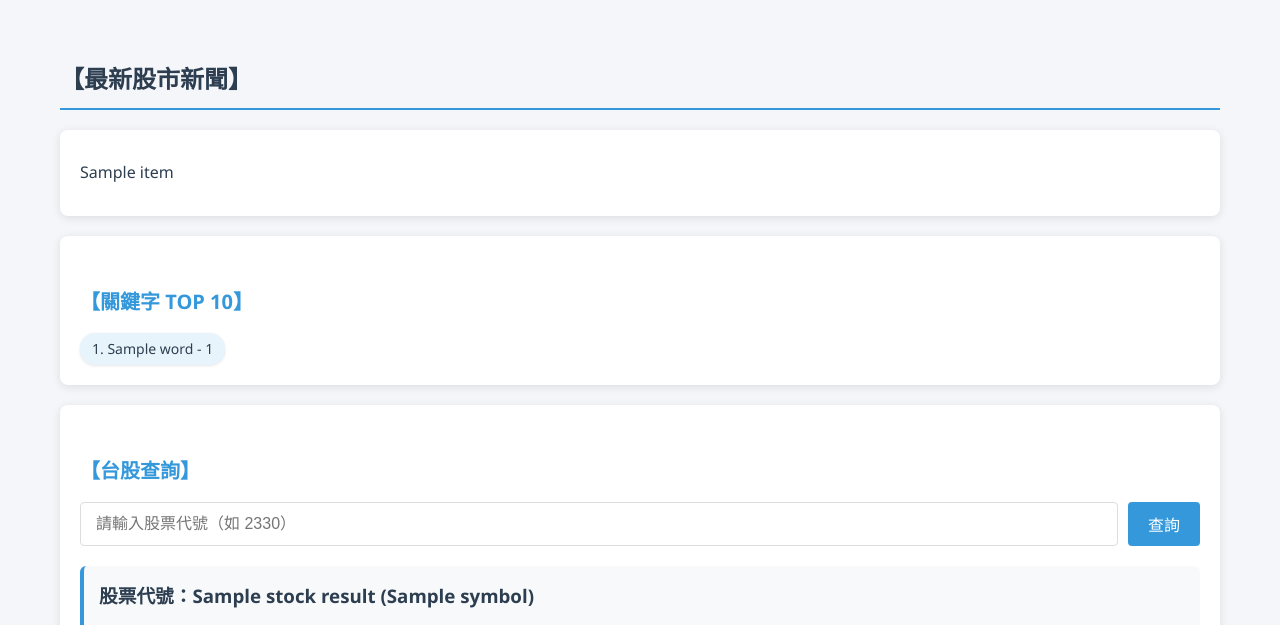
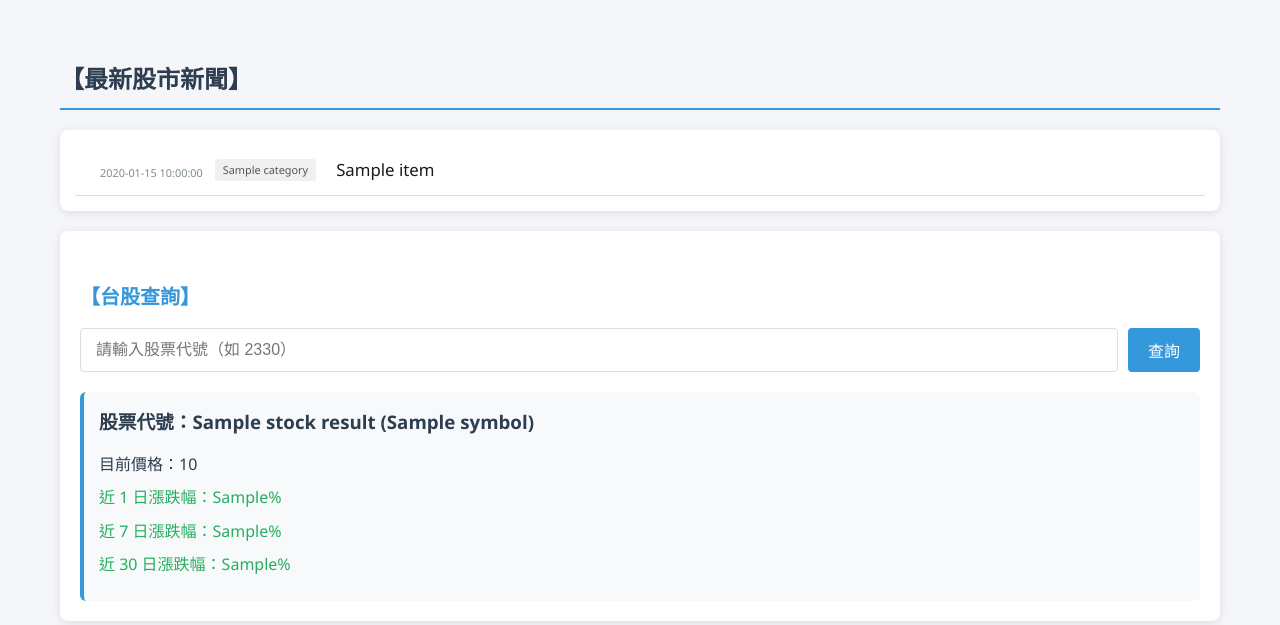
Before and after one commit to cwchang93/python-crawler, a Flask app: template templates/index.html in a window 1280 px wide. Shown: the top 625 px of the page. Run offline with Flask 3, Linux system fonts and the light colour scheme; the template is opened without the code that fills it: most values are stand-ins (such as "Sample title", 1, 10 or a date in 2020).

Commit message:
feat: add hot news

```diff
--- a/app.py
+++ b/app.py
@@ -7,26 +7,221 @@ import yfinance as yf
 import pandas as pd
 import twstock
 from datetime import datetime, timedelta
+from datetime import datetime as dt
 
 app = Flask(__name__)
 
+# Add datetime filter to format timestamps
+@app.template_filter('datetimeformat')
+def datetimeformat(timestamp):
+    if not timestamp:
+        return ''
+    try:
+        # Convert timestamp to datetime object if it's a Unix timestamp
+        if isinstance(timestamp, (int, float)):
+            timestamp = dt.fromtimestamp(timestamp)
+        return timestamp.strftime('%Y-%m-%d %H:%M')
+    except:
+        return str(timestamp)
+
 def fetch_yahoo_news():
-    url = "https://tw.stock.yahoo.com/"
-    res = requests.get(url)
-    soup = BeautifulSoup(res.text, 'html.parser')
-    news_items = []
+    """Fetch latest stock market news from CNYES"""
+    print("\n=== Starting to fetch news from CNYES ===")
+    try:
+        url = "https://news.cnyes.com/news/cat/headline"
+        headers = {
+            'User-Agent': 'Mozilla/5.0 (Macintosh; Intel Mac OS X 10_15_7) AppleWebKit/537.36 (KHTML, like Gecko) Chrome/91.0.4472.124 Safari/537.36',
+            'Referer': 'https://news.cnyes.com/'
+        }
 
-    for item in soup.select('a[data-ylk*="t1:a1"]')[:10]:
-        title = item.text.strip()
-        link = "https://tw.stock.yahoo.com" + item['href']
-        news_items.append({'title': title, 'link': link})
-    return news_items
+        print(f"Making request to: {url}")
+        res = requests.get(url, headers=headers, timeout=10)
+        print(f"Response status code: {res.status_code}")
+        res.raise_for_status()
+
+        # Save the response for debugging
+        with open('cnyes_response.html', 'w', encoding='utf-8') as f:
+            f.write(res.text)
+        print("Saved response to cnyes_response.html")
+
+        soup = BeautifulSoup(res.text, 'lxml')
+        news_items = []
+
+        # Find all news items - they are in li elements with class 'l6okjhz'
+        news_elements = soup.select('li.l6okjhz')
+        print(f"Found {len(news_elements)} news items in the page")
+
+        for idx, item in enumerate(news_elements[:10], 1):  # Get top 10 news
+            try:
+                # Find the title element which is in p.list-title.t2a6dmk > a
+                title_elem = item.select_one('p.list-title.t2a6dmk a')
+                if not title_elem:
+                    print(f"No title element found in item {idx}")
+                    continue
+
+                title = title_elem.get('title', '').strip()
+                if not title:
+                    title = title_elem.get_text(strip=True)
+
+                # Get the link
+                href = title_elem.get('href', '')
+
+                # Get the time and category
+                time_elem = item.select_one('time.n1hj6r9n')
+                time_str = time_elem.get_text(strip=True) if time_elem else ''
+
+                # Try to parse the date from the time string
+                try:
+                    # If the time_str is in format 'MM-DD', add current year
+                    if '-' in time_str and len(time_str.split('-')) == 2:
+                        month, day = time_str.split('-')
+                        formatted_date = f"{month}-{day}"
+                    # If it's a full date string, extract just the date part
+                    elif ' ' in time_str:
+                        date_part = time_str.split(' ')[0]
+                        # Parse and reformat to MM-DD
+                        parsed_date = datetime.strptime(date_part, '%Y-%m-%d')
+                        formatted_date = parsed_date.strftime('%m-%d')
+                    else:
+                        formatted_date = time_str  # Fallback to original if format is unexpected
+                except Exception as e:
+                    print(f"Error parsing date: {e}")
+                    formatted_date = time_str  # Fallback to original if parsing fails
+
+                category_elem = item.select_one('p.c1m5ajah span')
+                category = category_elem.get_text(strip=True) if category_elem else ''
+
+                print(f"\n--- Processing item {idx} ---")
+                print(f"Title: {title}")
+                print(f"Date: {formatted_date}")
+                print(f"Category: {category}")
+                print(f"Href: {href}")
+
+                # Make sure we have both title and link
+                if title and href:
+                    # Convert relative URL to absolute if needed
+                    if href.startswith('/'):
+                        href = f"https://news.cnyes.com{href}"
+
+                    news_items.append({
+                        'title': title,
+                        'link': href,
+                        'time': formatted_date,  # Only date in MM-DD format
+                        'category': category
+                    })
+                    print("✓ Added to news items")
+                else:
+                    print("✗ Missing title or href")
+
+            except Exception as e:
+                print(f"Error processing news item {idx}: {e}")
+                print(f"Item HTML: {str(item)[:200]}...")
+                continue
+
+        print(f"\n=== Successfully fetched {len(news_items)} news items ===")
+        for idx, item in enumerate(news_items, 1):
+            print(f"{idx}. [{item.get('category', '')}] {item['title']}")
+            print(f"   {item['link']}")
+
+        return news_items
+
+    except requests.RequestException as e:
+        print(f"Error fetching news from CNYES: {e}")
+        if 'res' in locals():
+            print(f"Response content: {res.text[:500]}...")
+        # Fallback to empty list if there's an error
+        return []
 
 def extract_keywords(news_items):
     text = "".join([item['title'] for item in news_items])
     words = jieba.lcut(text)
-    keywords = [w for w in words if len(w) > 1]
-    return Counter(keywords).most_common(10)
+    # Filter out common words and keep only Chinese words
+    keywords = [w for w in words if len(w) > 1 and '\u4e00' <= w <= '\u9fff']
+    return [word for word, count in Counter(keywords).most_common(10)]
+
+def fetch_news_from_anue_hu(keyword):
+    """Fetch news from Anue (鉅亨網) with better compatibility"""
+    try:
+        print(f"Trying to fetch news from Anue for keyword: {keyword}")
+        url = f"https://api.cnyes.com/media/api/v1/newsfeed/search"
+        params = {
+            'q': keyword,
+            'limit': 5,
+            'page': 0,
+            'type': 'news'
+        }
+        headers = {
+            'User-Agent': 'Mozilla/5.0 (Macintosh; Intel Mac OS X 10_15_7) AppleWebKit/537.36 (KHTML, like Gecko) Chrome/91.0.4472.124 Safari/537.36',
+            'Referer': 'https://news.cnyes.com/'
+        }
+
+        response = requests.get(url, headers=headers, params=params, timeout=10)
+        news_items = []
+
+        if response.status_code == 200:
+            data = response.json()
+            print(f"Successfully fetched {len(data.get('items', []))} news items from Anue")
+            for item in data.get('items', [])[:5]:
+                try:
+                    news_item = {
+                        'title': item.get('title', '').strip(),
+                        'link': f"https://news.cnyes.com/news/id/{item.get('newsId', '')}",
+                        'time': item.get('publishAt', 0)
+                    }
+                    if news_item['title'] and news_item['link']:
+                        news_items.append(news_item)
+                        print(f"Added news: {news_item['title']}")
+                except Exception as e:
+                    print(f"Error processing Anue news item: {e}")
+        else:
+            print(f"Anue API returned status code: {response.status_code}")
+
+        return news_items
+
+    except Exception as e:
+        print(f"Error in fetch_news_from_anue_hu: {str(e)}")
+        return []
+
+def fetch_news_by_keyword(keyword):
+    """Fetch news related to a specific keyword with better error handling and data validation"""
+    print(f"\n=== Fetching news for keyword: {keyword} ===")
+
+    # Try Anue (鉅亨網) first
+    news_items = fetch_news_from_anue_hu(keyword)
+
+    # If no news from Anue, try Yahoo Finance TW
+    if not news_items:
+        print(f"No news from Anue, trying Yahoo Finance for keyword: {keyword}")
+        try:
+            url = f"https://tw.stock.yahoo.com/_td-stock/api/resource/StockServices.news;symbol={keyword}"
+            headers = {
+                'User-Agent': 'Mozilla/5.0 (Macintosh; Intel Mac OS X 10_15_7) AppleWebKit/537.36 (KHTML, like Gecko) Chrome/91.0.4472.124 Safari/537.36',
+                'Referer': 'https://tw.stock.yahoo.com/'
+            }
+
+            response = requests.get(url, headers=headers, timeout=10)
+            print(f"Yahoo Finance response status: {response.status_code}")
+
+            if response.status_code == 200:
+                data = response.json()
+                print(f"Found {len(data.get('data', []))} news items in Yahoo Finance")
+                for item in data.get('data', [])[:5]:
+                    try:
+                        news_item = {
+                            'title': item.get('title', '').strip(),
+                            'link': item.get('url', '').strip(),
+                            'time': item.get('providerPublishTime', 0)
+                        }
+                        if news_item['title'] and news_item['link']:
+                            news_items.append(news_item)
+                            print(f"Added news: {news_item['title']}")
+                    except Exception as e:
+                        print(f"Error processing Yahoo news item: {e}")
+        except Exception as e:
+            print(f"Error fetching from Yahoo Finance: {e}")
+
+    print(f"Total news items found for {keyword}: {len(news_items)}")
+    return news_items
 
 def analyze_stock(symbol):
     try:
@@ -76,10 +271,22 @@ def get_hot_stocks():
 
 @app.route("/", methods=['GET', 'POST'])
 def index():
+    print("\n=== Starting new request ===")
     news = fetch_yahoo_news()
+    print(f"Fetched {len(news)} news items from Yahoo")
+
     keywords = extract_keywords(news)
+    print(f"Extracted keywords: {keywords}")
+
     stock_result = None
     error_message = None
+    keyword_news = {}
+
+    # Get news for each keyword
+    for keyword in keywords[:3]:  # Limit to top 3 keywords to avoid too many requests
+        print(f"\nProcessing keyword: {keyword}")
+        keyword_news[keyword] = fetch_news_by_keyword(keyword)
+        print(f"Found {len(keyword_news[keyword])} news items for keyword: {keyword}")
 
     if request.method == 'POST':
         symbol = request.form.get('symbol')
@@ -92,7 +299,20 @@ def index():
                 error_message = f"找不到股票代號 {symbol} 的資料"
 
     hot_stocks = get_hot_stocks()
-    return render_template("index.html", news=news, keywords=keywords, stock_result=stock_result, hot_stocks=hot_stocks, error_message=error_message)
+    print("\n=== Rendering template ===")
+    print(f"Keywords with news: {list(keyword_news.keys())}")
+    for keyword, items in keyword_news.items():
+        print(f"- {keyword}: {len(items)} items")
+
+    return render_template(
+        "index.html",
+        news=news,
+        keywords=keywords,
+        keyword_news=keyword_news,
+        stock_result=stock_result,
+        hot_stocks=hot_stocks,
+        error_message=error_message
+    )
 
 if __name__ == "__main__":
     app.run(debug=True)
--- a/static/style.css
+++ b/static/style.css
@@ -53,53 +53,191 @@ h2 {
     list-style: none;
     background: var(--card-bg);
     border-radius: 8px;
-    padding: 20px;
+    padding: 15px;
     box-shadow: 0 2px 10px rgba(0, 0, 0, 0.1);
     margin-bottom: 20px;
+    max-width: 100%;
 }
 
-.news-list li {
-    padding: 10px 0;
+.news-list .news-item {
+    padding: 12px 10px;
     border-bottom: 1px solid var(--border-color);
+    transition: background-color 0.2s;
+    display: flex;
+    align-items: center;
+    justify-content: space-between;
+    gap: 20px;
+
 }
 
-.news-list li:last-child {
-    border-bottom: none;
+.news-list .news-item:hover {
+    background-color: #f9f9f9;
 }
 
-.news-list a {
-    color: var(--primary-color);
+.news-title {
+    color: #1a1a1a;
     text-decoration: none;
-    transition: color 0.3s;
+    font-size: 1.05em;
+    line-height: 1.5;
+    transition: color 0.2s;
+    flex: 1;
+    padding-right: 15px;
 }
 
-.news-list a:hover {
-    color: var(--secondary-color);
+.news-meta {
+    display: flex;
+    align-items: center;
+    gap: 12px;
+    font-size: 0.85em;
+    color: #666;
+    white-space: nowrap;
+    margin-left: auto;
+    padding-left: 15px;
+}
+
+.news-time {
+    color: #e03f19;
+    font-weight: 500;
+    font-size: 0.9em;
+}
+
+.news-category {
+    background-color: #f0f0f0;
+    color: #555;
+    padding: 2px 8px;
+    border-radius: 3px;
+    font-size: 0.8em;
+    display: inline-block;
+}
+
+.news-title:hover {
+    color: #e03f19;
 }
 
 /* Keywords Section */
 .keywords-section {
     background: var(--card-bg);
-    border-radius: 8px;
-    padding: 20px;
+    border-radius: 12px;
+    padding: 25px;
+    margin: 30px 0;
+    box-shadow: 0 4px 15px rgba(0, 0, 0, 0.08);
+}
+
+.keywords-section h2 {
+    color: #2c3e50;
     margin-bottom: 20px;
-    box-shadow: 0 2px 10px rgba(0, 0, 0, 0.1);
+    padding-bottom: 10px;
+    border-bottom: 2px solid #f0f0f0;
+    font-size: 1.5em;
 }
 
 .keywords-list {
-    display: flex;
-    flex-wrap: wrap;
-    gap: 15px;
-    list-style-position: inside;
-    padding: 0;
+    display: grid;
+    grid-template-columns: repeat(auto-fill, minmax(320px, 1fr));
+    gap: 25px;
+    margin-top: 15px;
 }
 
-.keywords-list li {
-    background: #e8f4fc;
-    padding: 5px 12px;
-    border-radius: 15px;
-    font-size: 14px;
-    box-shadow: 0 1px 3px rgba(0, 0, 0, 0.1);
+.keyword-item {
+    background: #ffffff;
+    border-radius: 10px;
+    padding: 20px;
+    box-shadow: 0 2px 8px rgba(0, 0, 0, 0.05);
+    border-left: 4px solid #3498db;
+    transition: transform 0.2s, box-shadow 0.2s;
+}
+
+.keyword-item:hover {
+    transform: translateY(-3px);
+    box-shadow: 0 5px 15px rgba(0, 0, 0, 0.1);
+}
+
+.keyword-item h3 {
+    margin: 0 0 15px 0;
+    color: #2c3e50;
+    font-size: 1.2em;
+    font-weight: 600;
+    display: flex;
+    align-items: center;
+}
+
+.keyword-item h3:before {
+    content: '#';
+    color: #7f8c8d;
+    margin-right: 5px;
+    font-weight: normal;
+}
+
+.news-by-keyword {
+    list-style: none;
+    padding: 0;
+    margin: 0;
+}
+
+.news-by-keyword li {
+    padding: 12px 0;
+    border-bottom: 1px solid #f0f0f0;
+    transition: background-color 0.2s;
+}
+
+.news-by-keyword li:last-child {
+    border-bottom: none;
+}
+
+.news-by-keyword li:hover {
+    background-color: #f9f9f9;
+}
+
+.news-by-keyword a {
+    color: #2c3e50;
+    text-decoration: none;
+    font-size: 0.95em;
+    line-height: 1.5;
+    display: block;
+    transition: color 0.2s;
+}
+
+.news-by-keyword a:hover {
+    color: #e74c3c;
+    text-decoration: underline;
+}
+
+.news-time {
+    display: block;
+    font-size: 0.8em;
+    color: #7f8c8d;
+    margin-top: 5px;
+    font-weight: 400;
+}
+
+.no-news, .no-keywords {
+    text-align: center;
+    padding: 30px 20px;
+    color: #7f8c8d;
+    font-style: italic;
+    background: #f9f9f9;
+    border-radius: 8px;
+    margin: 10px 0;
+}
+
+.no-news p, .no-keywords p {
+    margin: 5px 0;
+}
+
+.no-news .small, .no-keywords .small {
+    font-size: 0.85em;
+    color: #95a5a6;
+}
+
+/* Loading animation */
+@keyframes pulse {
+    0% { opacity: 0.6; }
+    50% { opacity: 1; }
+    100% { opacity: 0.6; }
+}
+
+.loading {
+    animation: pulse 1.5s infinite;
 }
 
 /* Stock Search */
--- a/templates/index.html
+++ b/templates/index.html
@@ -11,18 +11,56 @@
         <h1>【最新股市新聞】</h1>
         <ul class="news-list">
             {% for item in news %}
-                <li><a href="{{ item.link }}" target="_blank">{{ item.title }}</a></li>
+                <li class="news-item">
+                    <div class="news-meta">
+                        <span class="news-time">{{ item.time }}</span>
+                        {% if item.category %}
+                            <span class="news-category">{{ item.category }}</span>
+                        {% endif %}
+                    </div>
+                    <a href="{{ item.link }}" target="_blank" class="news-title">{{ item.title }}</a>
+                </li>
             {% endfor %}
         </ul>
 
-        <div class="keywords-section">
-            <h2>【關鍵字 TOP 10】</h2>
-            <ol class="keywords-list">
-                {% for word, count in keywords %}
-                    <li>{{ word }} - {{ count }}</li>
-                {% endfor %}
-            </ol>
-        </div>
+        <!-- <div class="keywords-section">
+            <h2>【熱門關鍵字 TOP 10】</h2>
+            <div class="keywords-list">
+                {% if not keyword_news %}
+                    <div class="no-keywords">
+                        <p>正在載入熱門新聞...</p>
+                        <p class="small">如果長時間沒有顯示，請嘗試重新整理頁面</p>
+                    </div>
+                {% else %}
+                    {% for keyword, news_items in keyword_news.items() %}
+                        <div class="keyword-item">
+                            <h3>#{{ keyword }}</h3>
+                            {% if news_items %}
+                                <ul class="news-by-keyword">
+                                    {% for news_item in news_items %}
+                                        <li>
+                                            <a href="{{ news_item.link }}" target="_blank" rel="noopener noreferrer">
+                                                {{ news_item.title }}
+                                            </a>
+                                            {% if news_item.time %}
+                                                <span class="news-time">
+                                                    {{ news_item.time|datetimeformat }}
+                                                </span>
+                                            {% endif %}
+                                        </li>
+                                    {% endfor %}
+                                </ul>
+                            {% else %}
+                                <div class="no-news">
+                                    <p>暫無相關新聞</p>
+                                    <p class="small">嘗試其他關鍵字或稍後再試</p>
+                                </div>
+                            {% endif %}
+                        </div>
+                    {% endfor %}
+                {% endif %}
+            </div>
+        </div> -->
 
         <div class="stock-search">
             <h2>【台股查詢】</h2>
```
